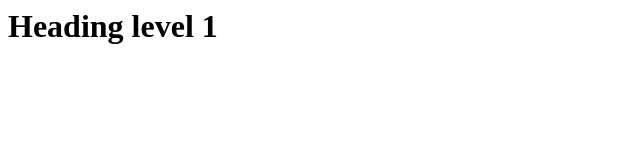
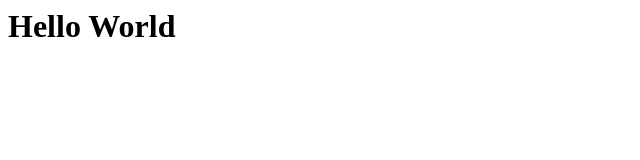
Before and after one commit to maryvang12/mary.github.io, a plain HTML site: page index.html in a window 1280 px wide. Shown: the whole page, without its empty margins (0-640 px from the left). Drawn offline with Linux system fonts and the light colour scheme.

Commit message:
Update index.html

```diff
--- a/index.html
+++ b/index.html
@@ -1 +1 @@
-<h1>Heading level 1</h1>
+<h1>Hello World</h1>
```
